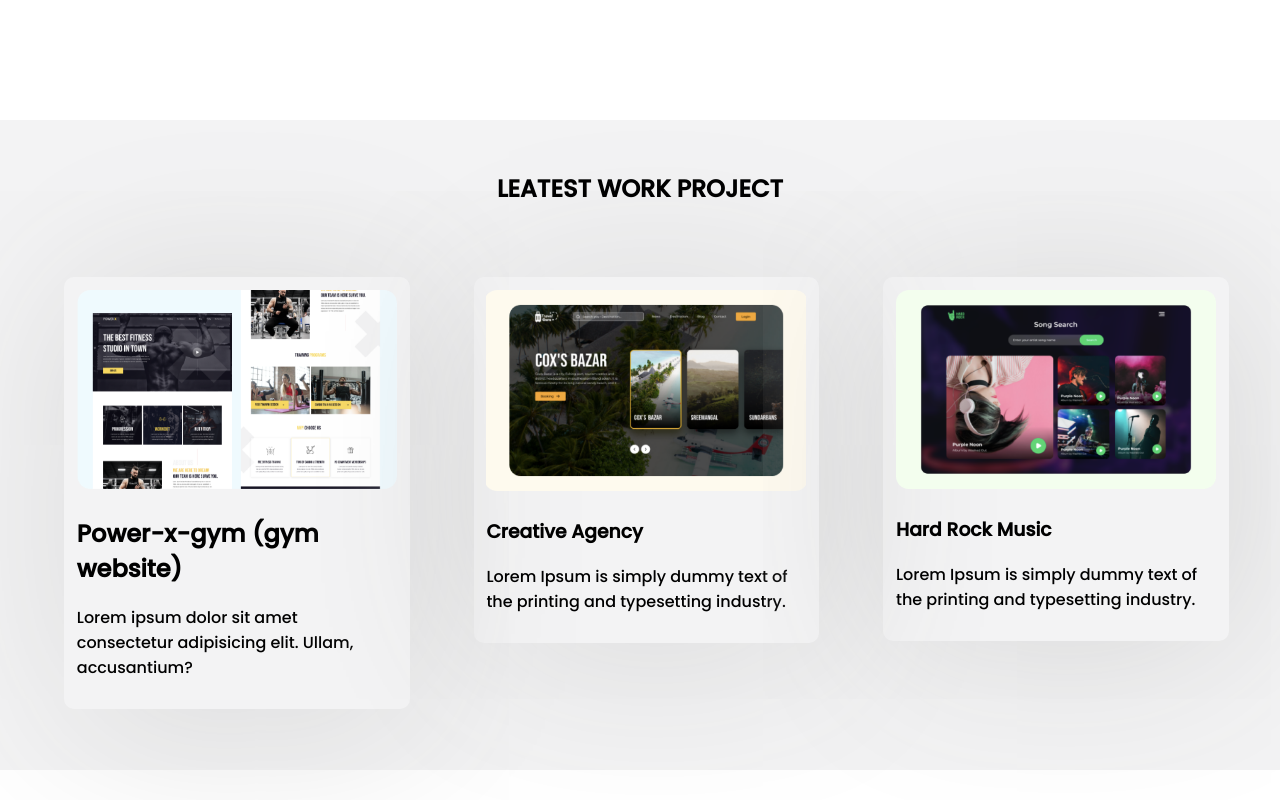
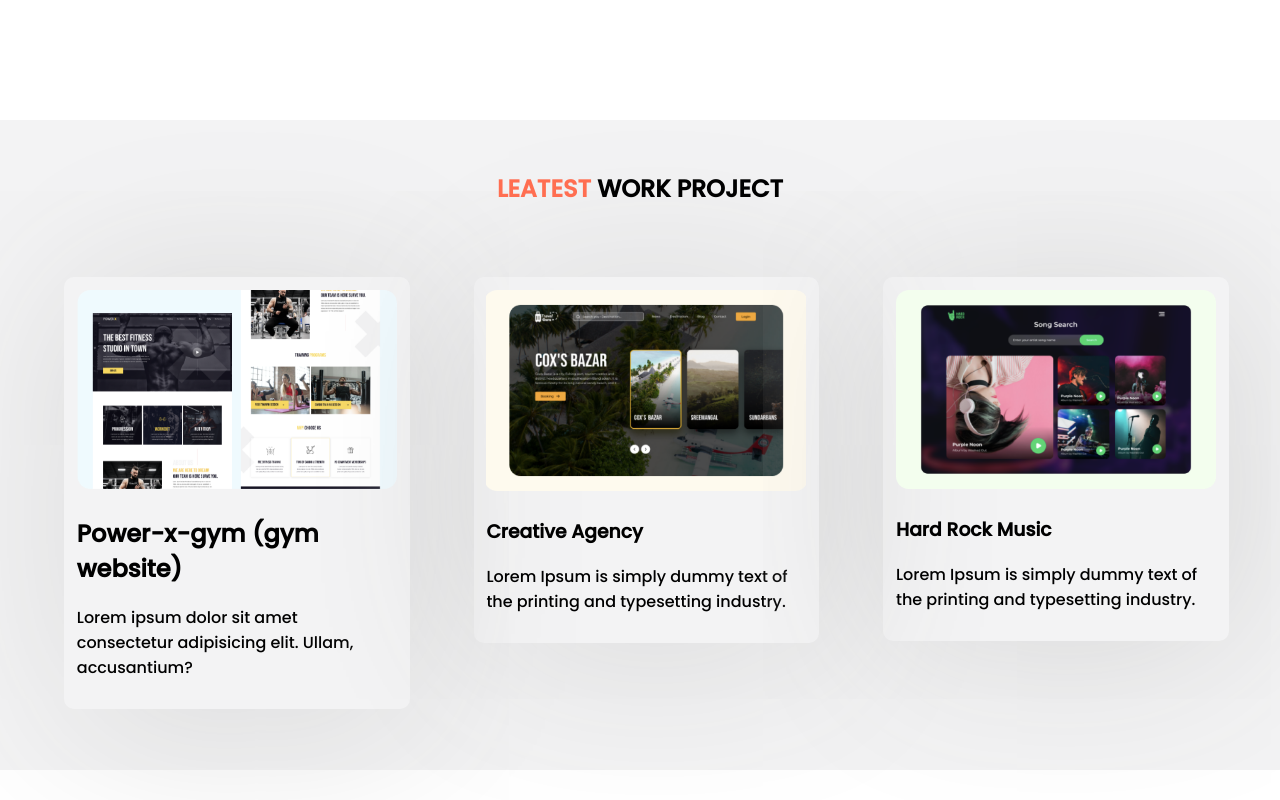
Before and after one commit to fardeen-nahin/Assignment-01, a plain HTML site: page index.html in a window 1280 px wide. Shown: the part 1080-1880 px from the top of the page. Drawn offline with Linux system fonts and the light colour scheme.

Commit message:
2nd update

```diff
--- a/index.html
+++ b/index.html
@@ -44,7 +44,7 @@
   </section>
 
   <section id="work-sec">
-    <h1>LEATEST WORK PROJECT</h1>
+    <h1> <span style="color: rgb(255,110,81);">LEATEST</span> WORK PROJECT</h1>
     <div class="works">
       <img src="images/image 4.png" alt="">
       <h2>Power-x-gym (gym website)</h2>
--- a/style.css
+++ b/style.css
@@ -110,6 +110,7 @@ section {
 
 footer{
   text-align: center;
+  margin-bottom: 35px;
 }
 .align{
   text-align: center;
```
